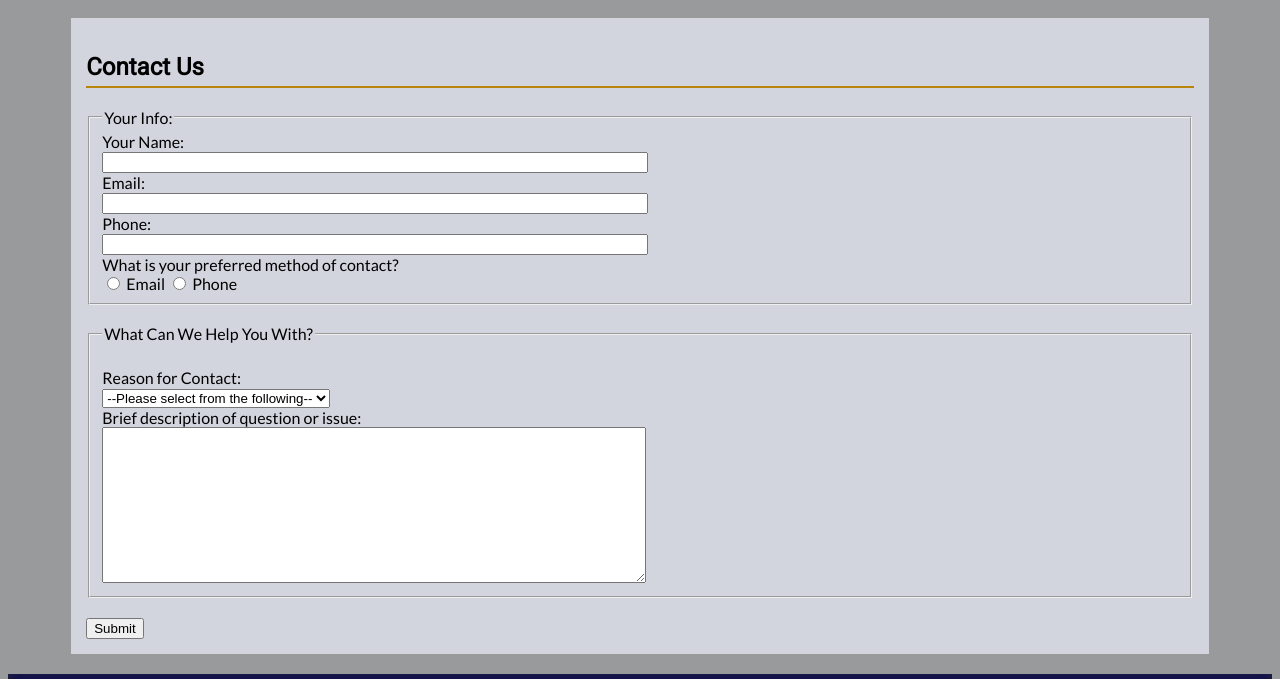
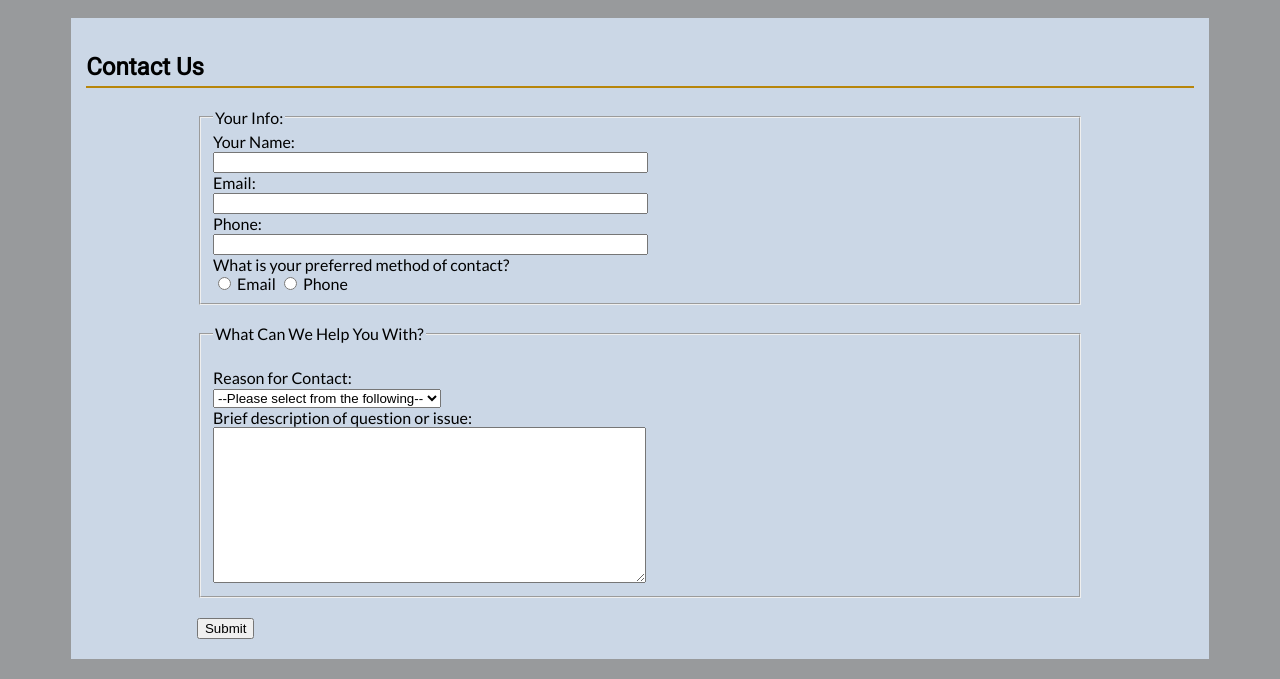
Before and after one commit to Eleanor-Shellstrop/ky-unemploy-redo, a plain HTML site: page index.html in a window 1280 px wide. Shown: the part 2461-3140 px from the top of the page. Drawn offline with Linux system fonts and the light colour scheme.

Commit message:
Link login.html to index.html, added JS scripts

```diff
--- a/css/styles.css
+++ b/css/styles.css
@@ -141,6 +141,10 @@ body h3 {
 }
 
 /* CONTACT US */
+.contact {
+    background-color: rgba(221, 235, 255, .75);
+}
+
 form {
     font-family: 'Lato', sans-serif;
 }
@@ -198,6 +202,9 @@ textarea {
     textarea {
         width: 50%;
     }
+    .contactForm {
+        margin: 5px 10%;
+    }
 }
 
 @media (min-width: 800px) {
--- a/index.html
+++ b/index.html
@@ -72,9 +72,9 @@
             </section>
 
 
-            <section>
+            <section class="contact">
                 <h2>Contact Us</h2>
-                <form action="index.html" method="POST">
+                <form class="contactForm" action="index.html" method="POST">
                     <fieldset>
                         <legend>Your Info:</legend>
                             <label>Your Name: </label>
--- a/js/scripts.js
+++ b/js/scripts.js
@@ -1,10 +1,18 @@
 // HTML LINKS
-
+const login = document.getElementById("login");
 const calc = document.getElementById("calc");
 
 
-//FUNCTIONS
+/*====================================================================
+-----------------------------FUNCTIONS--------------------------------
+=====================================================================*/
 
+//Log in page to homepage
+function logInButton() {
+    window.location.href = "../index.html"
+}
+
+//Home page to the calculator page
 function goToCalc() {
     window.location.href = "./html/calculator.html";
 }
```
Also changed, not shown: html/login.html (+2 -1 lines).
